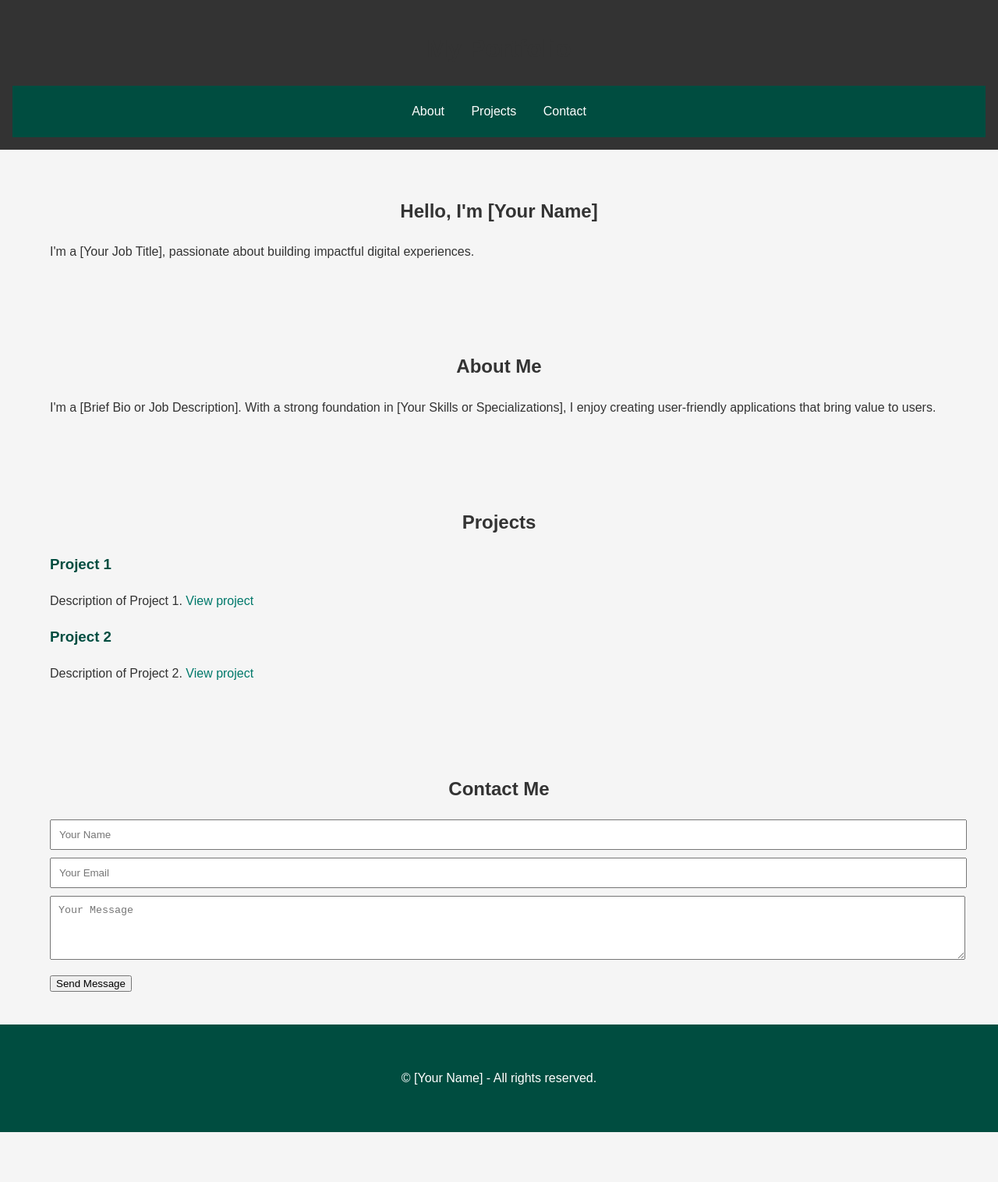
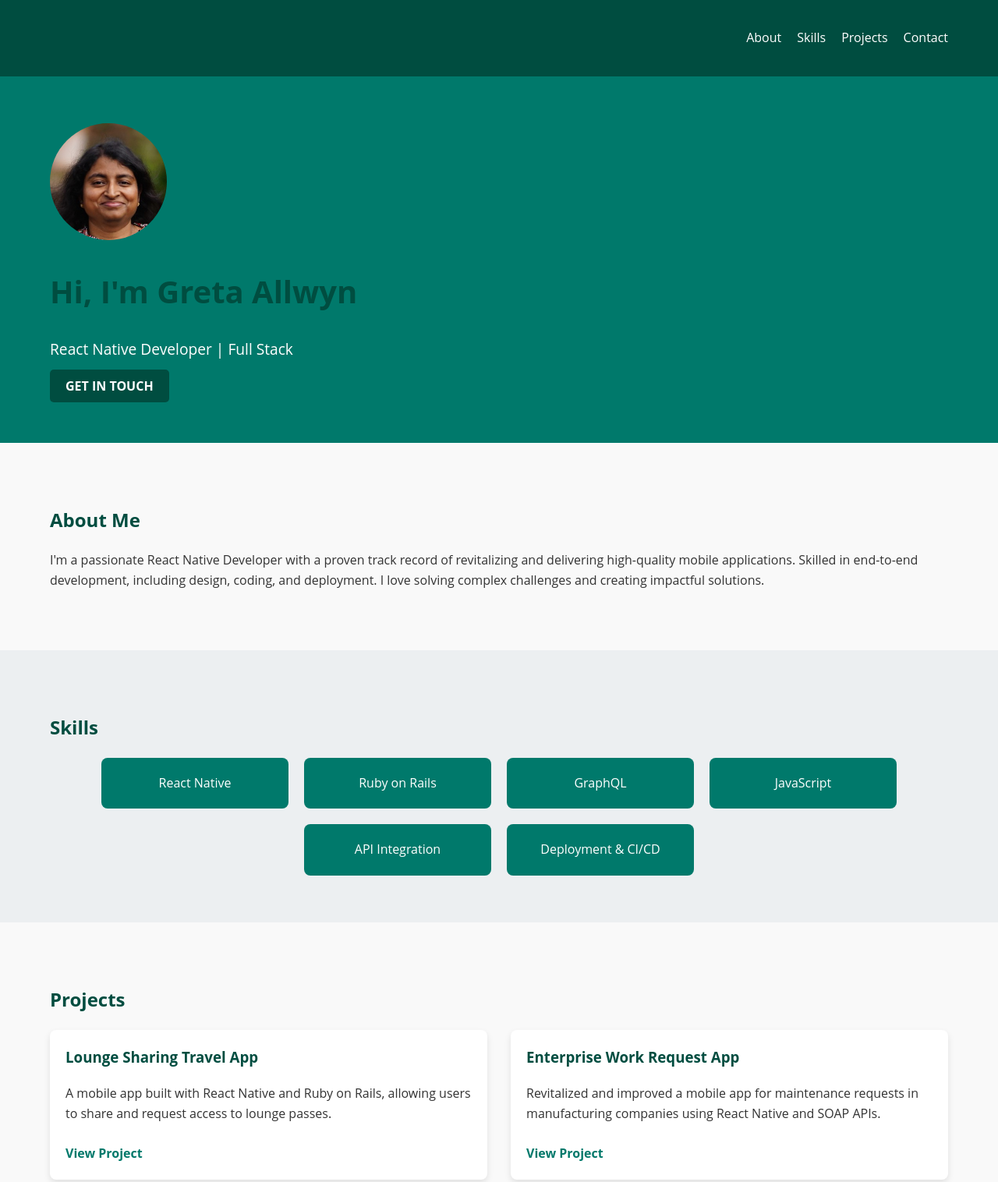
Before and after one commit to gretaallwyn/gretaallwyn.github.io, a plain HTML site: page index.html in a window 1280 px wide. Shown: the top 1516 px of the page at 78% size. Before the commit the page ends 1452 px from the top, so only its background shows below. Drawn offline with Linux system fonts and the light colour scheme.

Commit message:
Update index.html

```diff
--- a/index.html
+++ b/index.html
@@ -3,106 +3,94 @@
 <head>
   <meta charset="UTF-8">
   <meta name="viewport" content="width=device-width, initial-scale=1.0">
-    <title>My Portfolio</title>
-    <link rel="stylesheet" href="styles.css"> <!-- Link to your CSS file -->
-    <style>
-        /* Quick inline styling for demonstration */
-        body {
-            font-family: Arial, sans-serif;
-            margin: 0;
-            padding: 0;
-            background-color: #f5f5f5;
-            color: #333;
-        }
-        header {
-            background: #333;
-            color: #fff;
-            padding: 1em;
-            text-align: center;
-        }
-        nav a {
-            color: #fff;
-            margin: 0 15px;
-            text-decoration: none;
-        }
-        .container {
-            width: 90%;
-            max-width: 1200px;
-            margin: auto;
-            padding: 20px 0;
-        }
-        h1, h2 {
-            text-align: center;
-            color: #333;
-        }
-        .intro, .about, .projects, .contact {
-            padding: 20px 0;
-        }
-        .projects .project-item {
-            margin-bottom: 15px;
-        }
-        .contact form input, .contact form textarea {
-            width: 100%;
-            padding: 10px;
-            margin-bottom: 10px;
-        }
-    </style>
+  <title>Greta Allwyn - Portfolio</title>
+  <link rel="stylesheet" href="styles.css">
 </head>
 <body>
 
-<header>
-    <h1>My Portfolio</h1>
+  <!-- Navigation Bar -->
   <nav>
-        <a href="#about">About</a>
-        <a href="#projects">Projects</a>
-        <a href="#contact">Contact</a>
+    <div class="container">
+      <ul>
+        <li><a href="#about">About</a></li>
+        <li><a href="#skills">Skills</a></li>
+        <li><a href="#projects">Projects</a></li>
+        <li><a href="#contact">Contact</a></li>
+      </ul>
+    </div>
   </nav>
+
+  <!-- Hero Section -->
+  <header class="hero">
+    <div class="container">
+      <img src="Greta_pic.jpg" alt="Greta Allwyn" class="hero-image">
+      <div class="hero-text">
+        <h1>Hi, I'm Greta Allwyn</h1>
+        <p>React Native Developer | Full Stack</p>
+        <a href="#contact" class="cta-button">Get in Touch</a>
+      </div>
+    </div>
   </header>
 
-<section class="intro">
+  <!-- About Section -->
+  <section id="about" class="section">
     <div class="container">
-        <h2>Hello, I'm [Your Name]</h2>
-        <p>I'm a [Your Job Title], passionate about building impactful digital experiences.</p>
+      <h2>About Me</h2>
+      <p>
+        I'm a passionate React Native Developer with a proven track record of revitalizing and delivering high-quality mobile applications.
+        Skilled in end-to-end development, including design, coding, and deployment. I love solving complex challenges and creating impactful solutions.
+      </p>
     </div>
   </section>
 
-<section id="about" class="about">
+  <!-- Skills Section -->
+  <section id="skills" class="section bg-light">
     <div class="container">
-        <h2>About Me</h2>
-        <p>I'm a [Brief Bio or Job Description]. With a strong foundation in [Your Skills or Specializations], I enjoy creating user-friendly applications that bring value to users.</p>
+      <h2>Skills</h2>
+      <div class="skills-list">
+        <div class="skill-card">React Native</div>
+        <div class="skill-card">Ruby on Rails</div>
+        <div class="skill-card">GraphQL</div>
+        <div class="skill-card">JavaScript</div>
+        <div class="skill-card">API Integration</div>
+        <div class="skill-card">Deployment & CI/CD</div>
+      </div>
     </div>
   </section>
 
-<section id="projects" class="projects">
+  <!-- Projects Section -->
+  <section id="projects" class="section">
     <div class="container">
       <h2>Projects</h2>
-        <div class="project-item">
-            <h3>Project 1</h3>
-            <p>Description of Project 1. <a href="#">View project</a></p>
+      <div class="projects-grid">
+        <div class="project-card">
+          <h3>Lounge Sharing Travel App</h3>
+          <p>A mobile app built with React Native and Ruby on Rails, allowing users to share and request access to lounge passes.</p>
+          <a href="https://github.com/gretaallwyn/lounge-sharing-app" target="_blank" class="project-link">View Project</a>
         </div>
-        <div class="project-item">
-            <h3>Project 2</h3>
-            <p>Description of Project 2. <a href="#">View project</a></p>
+        <div class="project-card">
+          <h3>Enterprise Work Request App</h3>
+          <p>Revitalized and improved a mobile app for maintenance requests in manufacturing companies using React Native and SOAP APIs.</p>
+          <a href="https://github.com/gretaallwyn/work-request-app" target="_blank" class="project-link">View Project</a>
         </div>
-        <!-- Add more project items as needed -->
+      </div>
     </div>
   </section>
 
-<section id="contact" class="contact">
+  <!-- Contact Section -->
+  <section id="contact" class="section bg-light">
     <div class="container">
       <h2>Contact Me</h2>
-        <form action="https://formspree.io/f/yourformid" method="POST"> <!-- Replace with your form service -->
-            <input type="text" name="name" placeholder="Your Name" required>
-            <input type="email" name="email" placeholder="Your Email" required>
-            <textarea name="message" rows="4" placeholder="Your Message" required></textarea>
-            <button type="submit">Send Message</button>
-        </form>
+      <p>If you're interested in working together, feel free to reach out to me through email or LinkedIn.</p>
+      <p><a href="mailto:gretaphilip29@gmail.com">gretaphilip29@gmail.com</a></p>
+      <p><a href="https://www.linkedin.com/in/greta-allwyn-384b2221b" target="_blank">LinkedIn</a></p>
     </div>
   </section>
 
+  <!-- Footer -->
   <footer>
     <div class="container">
-        <p>&copy; [Your Name] - All rights reserved.</p>
+      <p>&copy; 2024 Greta Allwyn | All Rights Reserved</p>
     </div>
   </footer>
 
```
Lines whose indentation alone changed are shown as unchanged.
